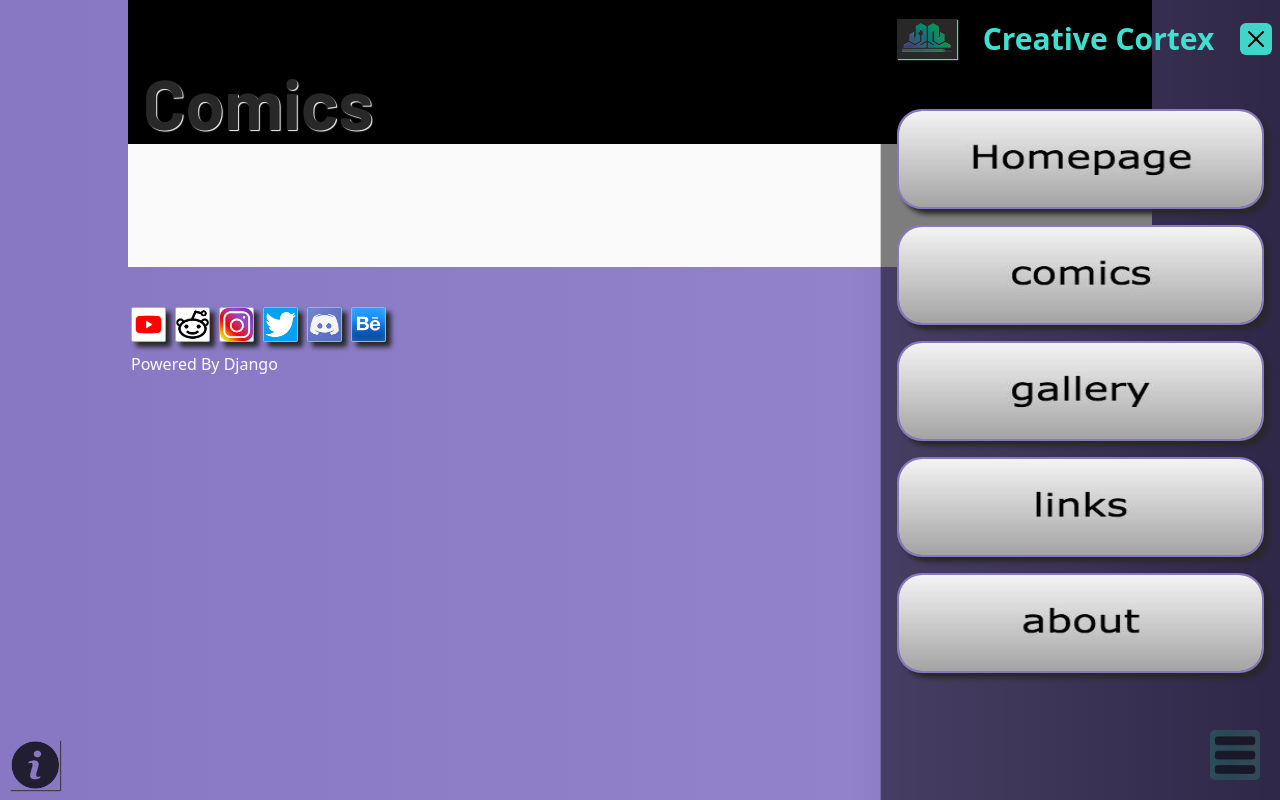
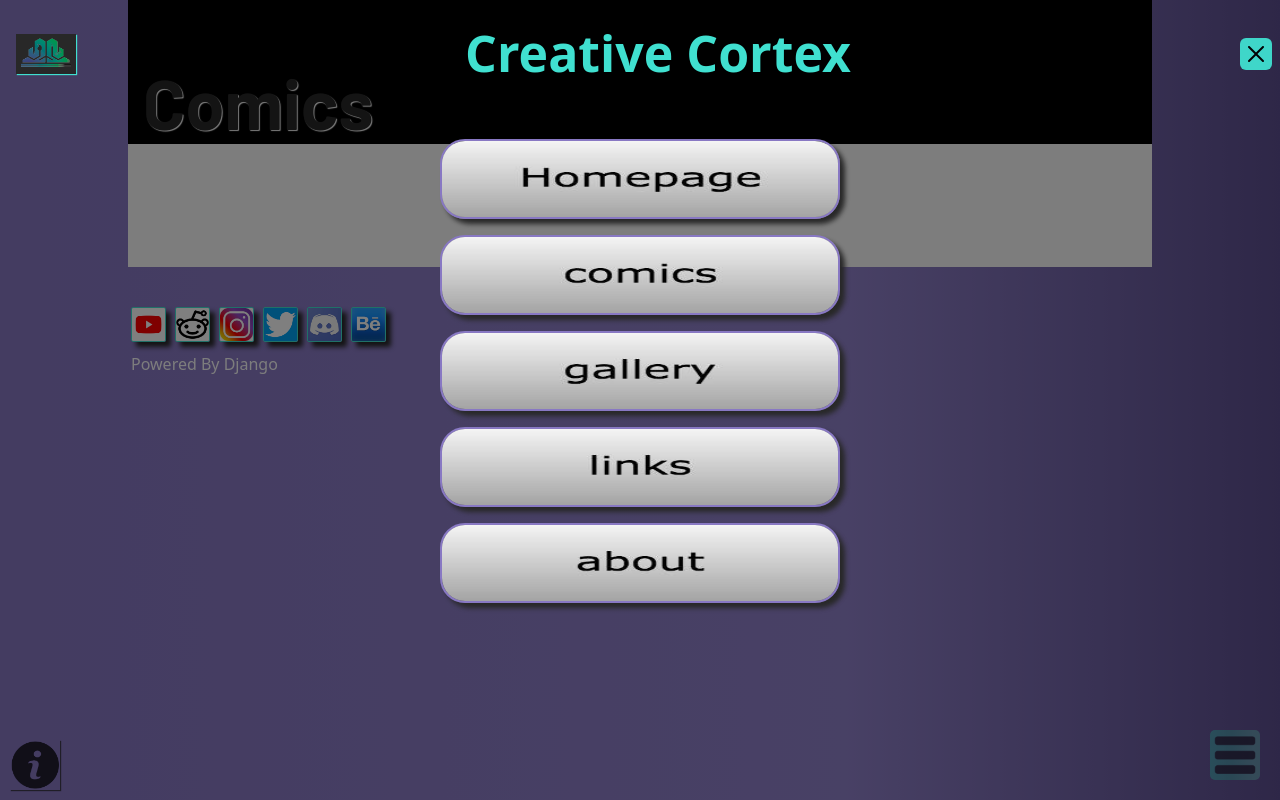
Before and after one commit to BenWL96/creative-cortex, a Django app: page /comics/ in a window 1280 px wide, after a click that opens the changed part. Run offline with Django 4.2, Linux system fonts and the light colour scheme; data that the repository does not hold is empty.

Commit message:
popover reworked for desktop devices

```diff
--- a/cc_app/static/cc_app/css/index.css
+++ b/cc_app/static/cc_app/css/index.css
@@ -2,6 +2,15 @@
 	background: rgb(136,120,195);
     background: linear-gradient(90deg, rgba(136,120,195,1) 3%, rgba(145,130,203,1) 66%, rgba(93,79,144,1) 100%);
 
+}
+
+.offcanvas-body_row{
+    width: 100%;
+}
+
+.offcanvas-img_wrapper{
+    margin-left: auto;
+    margin-right: auto;
 }
 
 .hamburger{
@@ -45,8 +54,8 @@
 @media(min-width: 400px){
     .offcanvas-page-img{
 
-        width: 100%;
-        height: 100px;
+        width: 400px;
+        height: 80px;
     }
 }
 
@@ -74,10 +83,12 @@
 
 .offcanvas{
     background-color: transparent !important;
+    width: 100vw !important;
+    height: 100vh !important;
 }
 
 .offcanvas-title{
-    font-size: 30px !important;
+    font-size: 50px !important;
     font-family: font-family: 'Lora', serif;
     font-weight: 700 !important;
     text-decoration: none;
@@ -100,6 +111,19 @@
     border-width: 1px;
     border-radius: 15px;
 
+}
+
+@media(min-width: 400px){
+    .offcanvas-img_wrapper{
+        width: 400px !important;
+    }
+}
+
+
+@media(max-width: 400px){
+    .offcanvas-img_wrapper{
+        width: 100% !important;
+    }
 }
 
 .offcanvas-header{
--- a/cc_app/templates/cc_app/index.html
+++ b/cc_app/templates/cc_app/index.html
@@ -87,7 +87,8 @@
 
       <img src="{% static 'cc_app/images/index/hamburger_icon.png' %}" class="hamburger" data-bs-toggle="offcanvas" data-bs-target="#offcanvasScrolling" aria-controls="offcanvasScrolling" alt="Hamburger icon"/>
 
-      <div class="offcanvas offcanvas-end" data-bs-scroll="true" data-bs-backdrop="false" tabindex="-1" id="offcanvasScrolling" aria-labelledby="offcanvasScrollingLabel">
+      <div class="offcanvas" data-bs-scroll="true" data-bs-backdrop="false" tabindex="-1" id="offcanvasScrolling" aria-labelledby="offcanvasScrollingLabel">
+
         <div class="offcanvas-header">
 
           <a href="{% url 'landing_page' %}">
@@ -103,38 +104,47 @@
         </div>
         <div class="offcanvas-body">
 
-          <col class="offcanvas-body_col">
-            <row>
+          <div class="offcanvas-body_row">
+            <div class="offcanvas-img_wrapper">
               <a href="{% url 'landing_page' %}">
                 <img src="{% static 'cc_app/images/index/pop-homepage.jpg' %}" class="offcanvas-page-img" alt="Landing page button image" />
               </a>
-            </row>
+            </div>
+          </div>
 
-            <row>
+          <div class="offcanvas-body_row">
+            <div class="offcanvas-img_wrapper">
               <a href="{% url 'comics' %}">
                 <img src="{% static 'cc_app/images/index/pop-comics.jpg' %}" class="offcanvas-page-img" alt="Comics page button image" />
               </a>
-            </row>
+            </div>
+          </div>
 
-            <row>
+          <div class="offcanvas-body_row">
+            <div class="offcanvas-img_wrapper">
               <a href="{% url 'gallery' %}">
                 <img src="{% static 'cc_app/images/index/pop-gallery.jpg' %}" class="offcanvas-page-img" alt="Gallery page button image" />
               </a>
-            </row>
+            </div>
 
-            <row>
+          </div>
+
+          <div class="offcanvas-body_row">
+            <div class="offcanvas-img_wrapper">
               <a href="{% url 'links' %}">
                 <img src="{% static 'cc_app/images/index/pop-links.jpg' %}" class="offcanvas-page-img" alt="Links page button image" />
               </a>
-            </row>
+            </div>
+          </div>
 
-            <row>
+          <div class="offcanvas-body_row">
+            <div class="offcanvas-img_wrapper">
               <a href="{% url 'about_us' %}">
                 <img src="{% static 'cc_app/images/index/pop-about.jpg' %}" class="offcanvas-page-img" alt="About Us page button image" />
               </a>
-            </row>
+            </div>
+          </div>
 
-          </col>
 
         </div>
 
```
